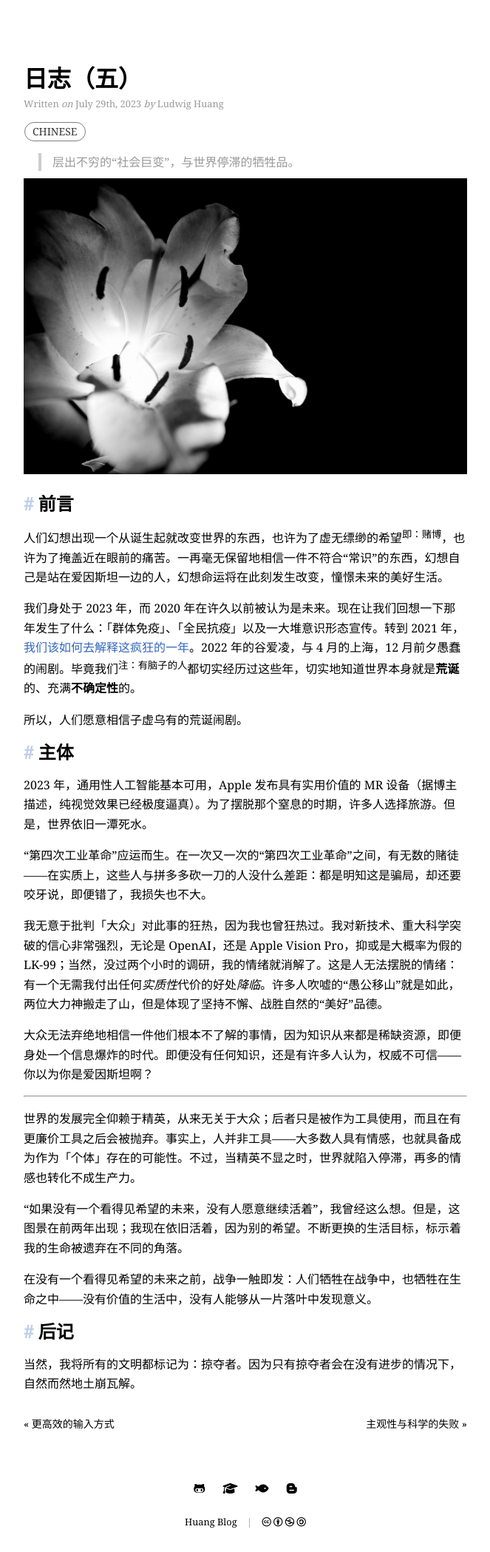
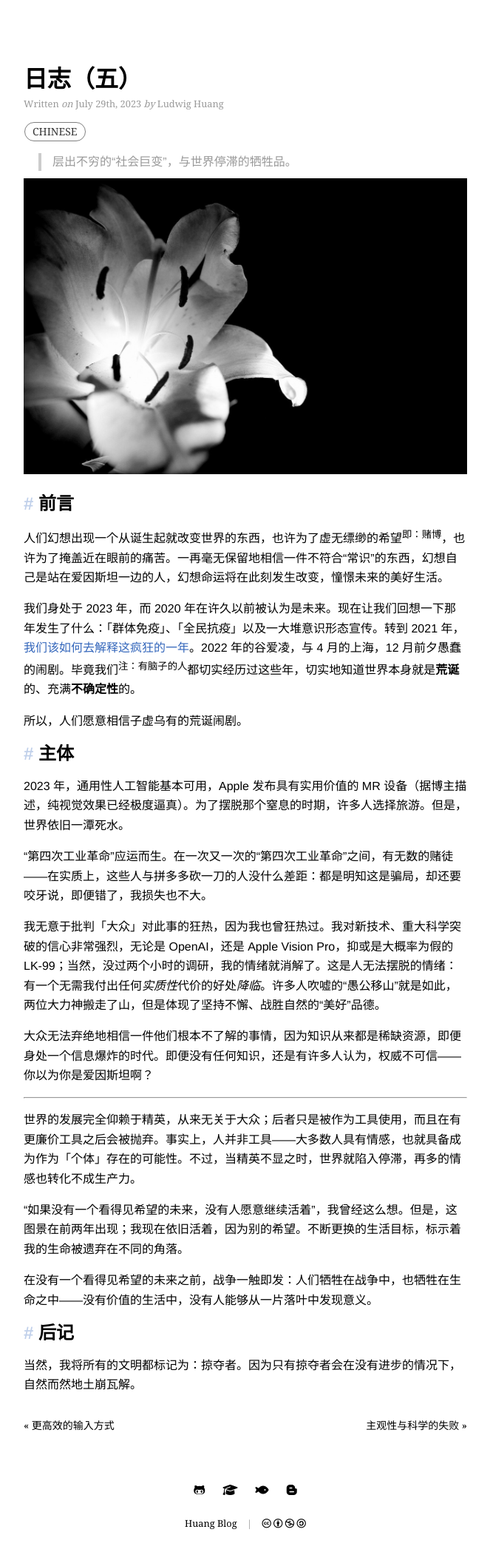
Before and after one commit to huang-feiyu/huang-feiyu.github.io, a Jekyll site: the page built from _posts/2023-07-29-diary-5.md, in a window 1280 px wide. Shown: the whole page at 74% size, without its empty margins (308-971 px from the left). Built offline with Jekyll 4.4.1, drawn with Linux system fonts in a browser that asks for light colours; nearby versions of some CDN libraries.

Commit message:
style: adapt font-family when it's chinese

```diff
--- a/_layouts/post.html
+++ b/_layouts/post.html
@@ -18,7 +18,11 @@ layout: default
     {% endfor %}
   </div>
 
+  {% if page.tags contains "chinese" %}
+  <article style="font-family: 'Noto Serif SC', 'Helvetica', 'Arial', sans-serif;">
+  {% else %}
   <article>
+  {% endif %}
     {% if page.description %}
       <blockquote>{{ page.description }}</blockquote>
     {% endif %}
--- a/_sass/_base.scss
+++ b/_sass/_base.scss
@@ -59,7 +59,6 @@ p {
   margin-left: 0;
   margin-right: 0;
   line-height: 1.65;
-  font-family: $body-font-family;
 }
 
 /* Lists */
@@ -67,7 +66,6 @@ ul, ol, dl {
   margin-top: 1rem;
   margin-bottom: 1rem;
   margin-left: 1.5rem;
-  font-family: $body-font-family;
 }
 
 ol li {
--- a/assets/css/main.scss
+++ b/assets/css/main.scss
@@ -43,7 +43,6 @@ article.featured-post-article a:hover {
 }
 
 .tags a, .tags .tag {
-  font-family: $base-font-family;
   display: inline-block;
   border: 1px solid rgba(0, 0, 0, 0.5);
   border-radius: 999em;
```
